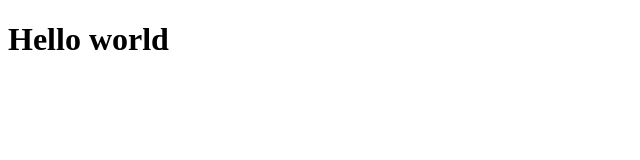
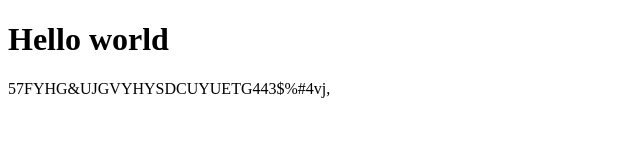
Before and after one commit to Liza-Aleks1108/firstProject, a plain HTML site: page index.html in a window 1280 px wide. Shown: the whole page, without its empty margins (0-640 px from the left). Drawn offline with Linux system fonts and the light colour scheme.

Commit message:
TEACHCOMMIT
TEACH IS GXYZBL;su jdhcvuIACJDVBYRTELJDK.JFFJGBV/ZLIRGH3[O0TBHG.ZC/KB,CLDBJI'QHB / zLVOFPOGHN 'RFIGUR90]T9=-48

```diff
--- a/index.html
+++ b/index.html
@@ -7,6 +7,7 @@
     <title>Document</title>
   </head>
   <body>
-    <h1>Hello world</h1>
+    <h1>Hello world</h1>57FYHG&UJGVYHYSDCUYUETG443$%#4vj,<div class=ugujhhyfngj(chnwl.x2"></div>
   </body>
 </html>
+<ESDFSDFSDF> </ESDFSDFSDF>
```
